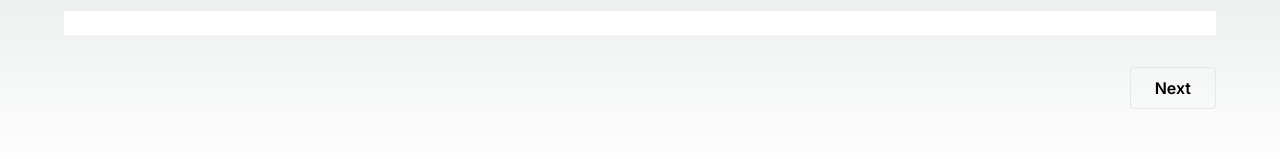
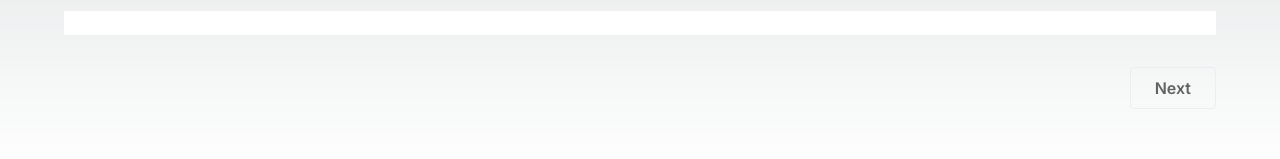
Before and after one commit to rasreee/multi-step-signup-form, a Next.js app: page /signup in a window 1280 px wide. Shown: the part 233-392 px from the top of the page. Built offline with nearby package versions, Linux system fonts and the light colour scheme.

Commit message:
basic logic

```diff
--- a/src/app/signup/page.tsx
+++ b/src/app/signup/page.tsx
@@ -1,13 +1,33 @@
 "use client";
+
+import type { ChangeEventHandler } from "react";
+import { useState } from "react";
 
 import { useStepper } from "@/hooks/use-stepper";
 import { SIGNUP_STEPS } from "@/modules/signup/signup.types";
 
 const SignUpPage = () => {
   const { step, back, next, isFirst, isLast } = useStepper(SIGNUP_STEPS);
+  const [values, setValues] = useState(
+    Object.fromEntries(SIGNUP_STEPS.map(({ id }) => [id, ""]))
+  );
 
-  const handleBackClick = () => back();
-  const handleNextClick = () => next();
+  const handleBackClick = () => {
+    back();
+  };
+  const handleNextClick = () => {
+    next();
+  };
+
+  const isNextDisabled = (): boolean => {
+    return !values[step.id];
+  };
+
+  const handleChange: ChangeEventHandler<HTMLInputElement> = (event) => {
+    setValues((prev) => ({ ...prev, [step.id]: event.target.value }));
+  };
+
+  const handleSubmit = () => {};
 
   return (
     <div className="flex flex-col gap-8">
@@ -24,13 +44,19 @@ const SignUpPage = () => {
       <div>
         <label className="flex flex-col gap-2">
           {step.label}
-          <input type={step.type} name={step.id} />
+          <input
+            type={step.type}
+            name={step.id}
+            value={values[step.id]}
+            onChange={handleChange}
+          />
         </label>
       </div>
       <div className="flex justify-end">
         <button
-          className="text-center font-semibold border px-6 py-2 rounded"
-          onClick={handleNextClick}
+          className="text-center font-semibold border px-6 py-2 rounded disabled:opacity-60"
+          disabled={isNextDisabled()}
+          onClick={isLast() ? handleSubmit : handleNextClick}
         >
           {isLast() ? "Submit" : "Next"}
         </button>
```
